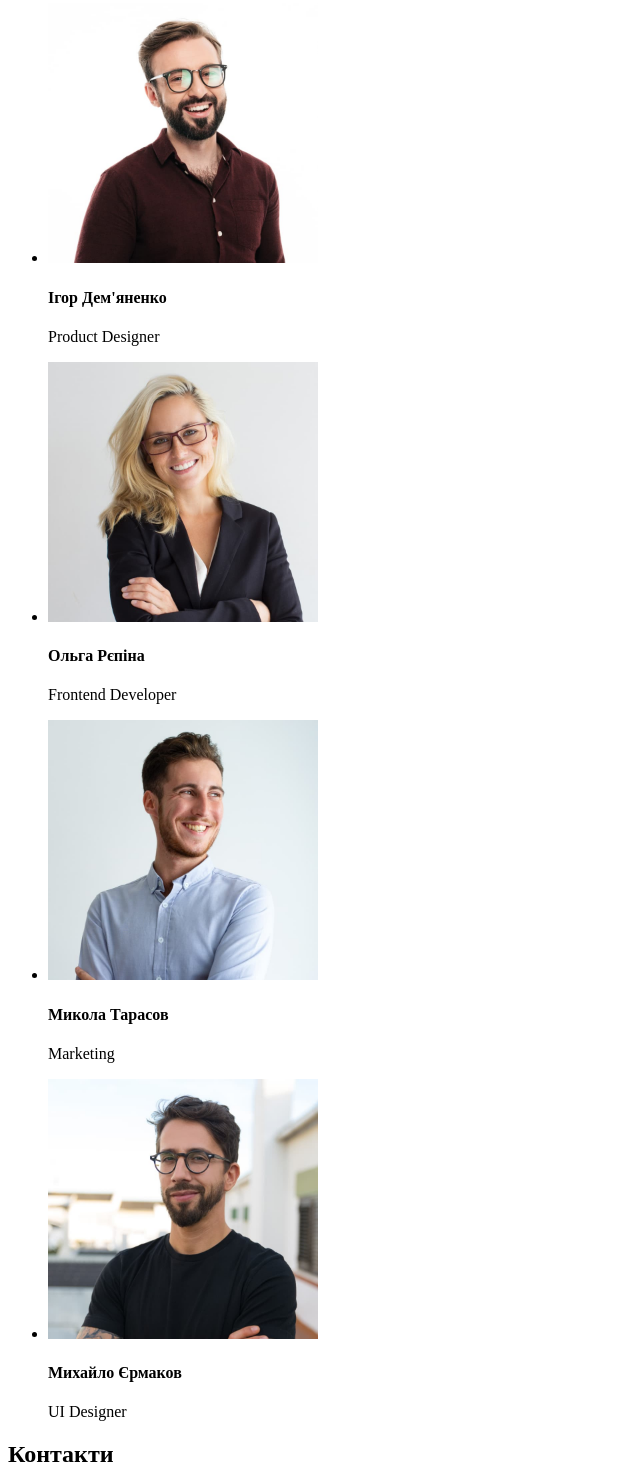
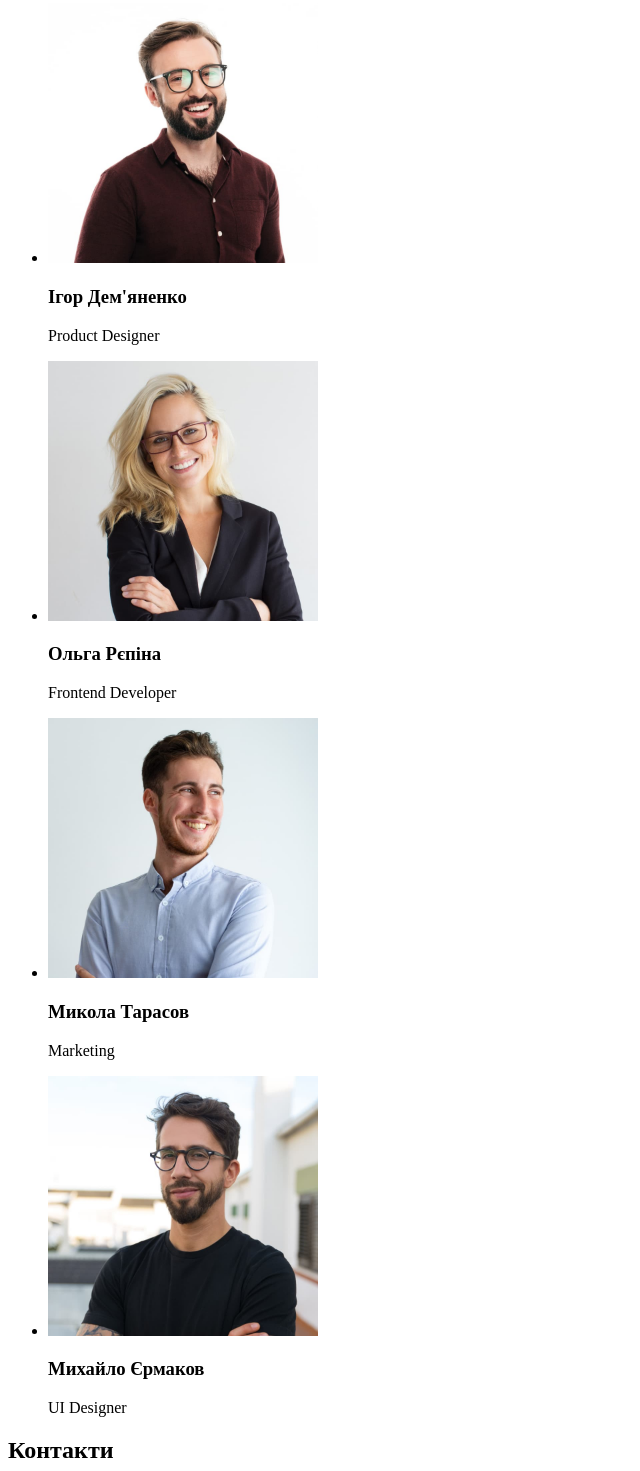
Before and after one commit to Yuliia-Pluzhnik/goit-markup-hw-01, a plain HTML site: page index.html in a window 1280 px wide. Shown: the part 1618-3089 px from the top of the page, without its empty margins (0-640 px from the left). Drawn offline with Linux system fonts and the light colour scheme.

Commit message:
Fotmatted code
bugs fixed

```diff
--- a/index.html
+++ b/index.html
@@ -20,7 +20,7 @@
                 </li>
 
                 <li>
-                   <a href="#about">Портфоліо</a>
+                   <a href="#">Портфоліо</a>
                 </li>
 
                 <li>
@@ -66,7 +66,7 @@
     </ul>
 </section>
 <!-- Чим ми займаємось -->
-<section id="about">
+<section>
     <h2>Чим ми займаємося</h2>
     <ul>
        <li>
@@ -89,22 +89,22 @@
     <ul>
         <li>
             <img src="./images/portrait1.jpg" alt="Фотографія Ігоря Дем'яненко" width="270">
-            <h4>Ігор Дем'яненко</h4>
+            <h3>Ігор Дем'яненко</h3>
             <p lang="en">Product Designer</p>
         </li>
         <li>
             <img src="./images/portrait2.jpg" alt="Фотографія Ольги Рєпіної" width="270">
-            <h4>Ольга Рєпіна</h4>
+            <h3>Ольга Рєпіна</h3>
             <p lang="en">Frontend Developer</p>
         </li>
         <li>
             <img src="./images/portrait3.jpg" alt="Фотографія Миколи Тарасова" width="270">
-            <h4>Микола Тарасов</h4>
+            <h3>Микола Тарасов</h3>
             <p lang="en">Marketing</p>
         </li>
         <li>
             <img src="./images/portrait4.jpg" alt="Фотографія Михайла Єрмакова" width="270">
-            <h4>Михайло Єрмаков</h4>
+            <h3>Михайло Єрмаков</h3>
             <p lang="en">UI Designer</p>
         </li>
     </ul>
```
Also changed, not shown: .prettierrc.json (added).
